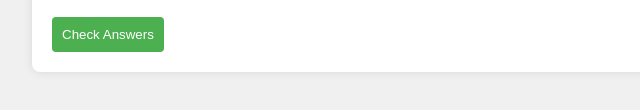
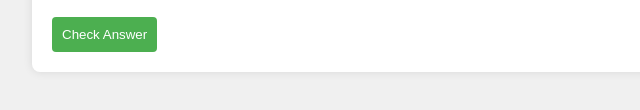
Before and after one commit to Semminoo/Viola-Mass-Spec-QA, a plain HTML site: page index.html in a window 1280 px wide. Shown: the part 226-336 px from the top of the page, 288-928 px from the left. Drawn offline with Linux system fonts and the light colour scheme.

Commit message:
Update index.html

```diff
--- a/index.html
+++ b/index.html
@@ -12,7 +12,7 @@
         <div id="question-container">
             <!-- Questions and Answers will be inserted here dynamically -->
         </div>
-        <button onclick="checkAnswers()">Check Answers</button>
+        <button onclick="checkAnswer()">Check Answer</button>
     </div>
     <script src="script.js"></script>
 </body>
```
